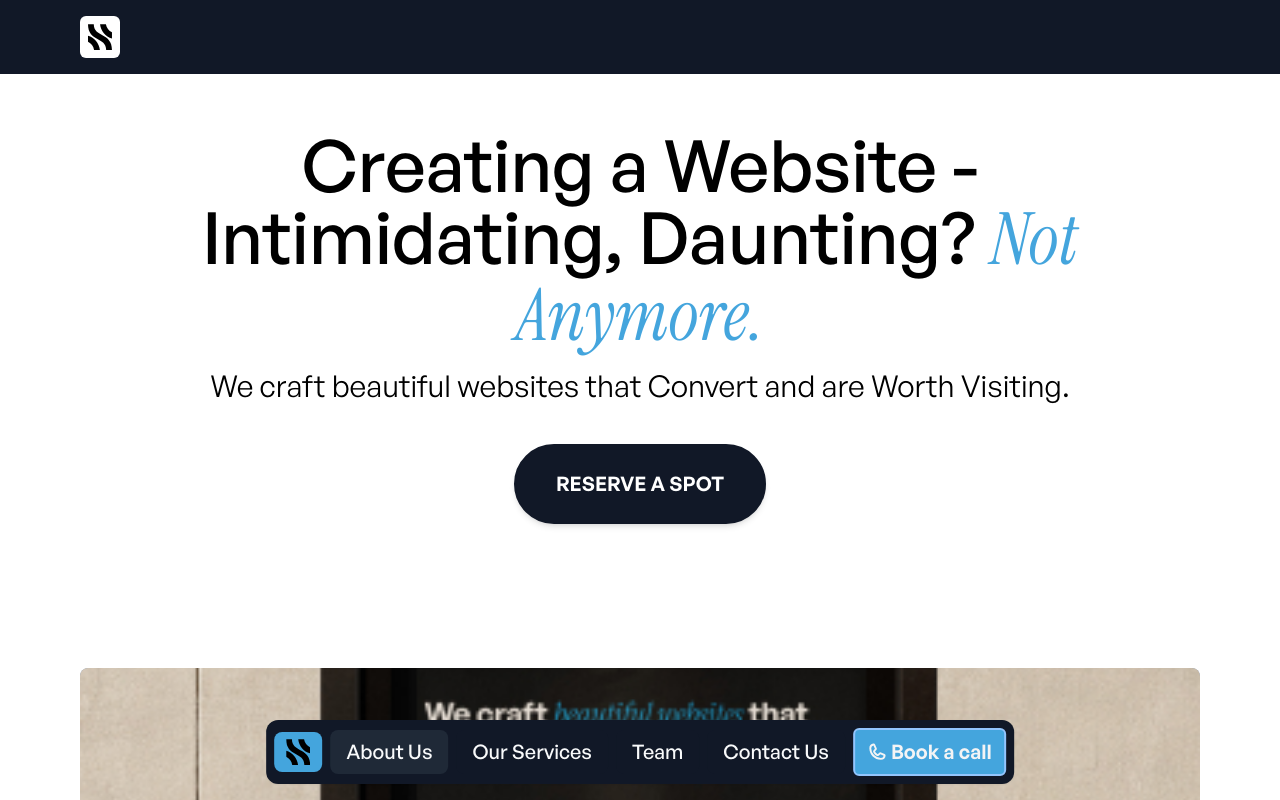
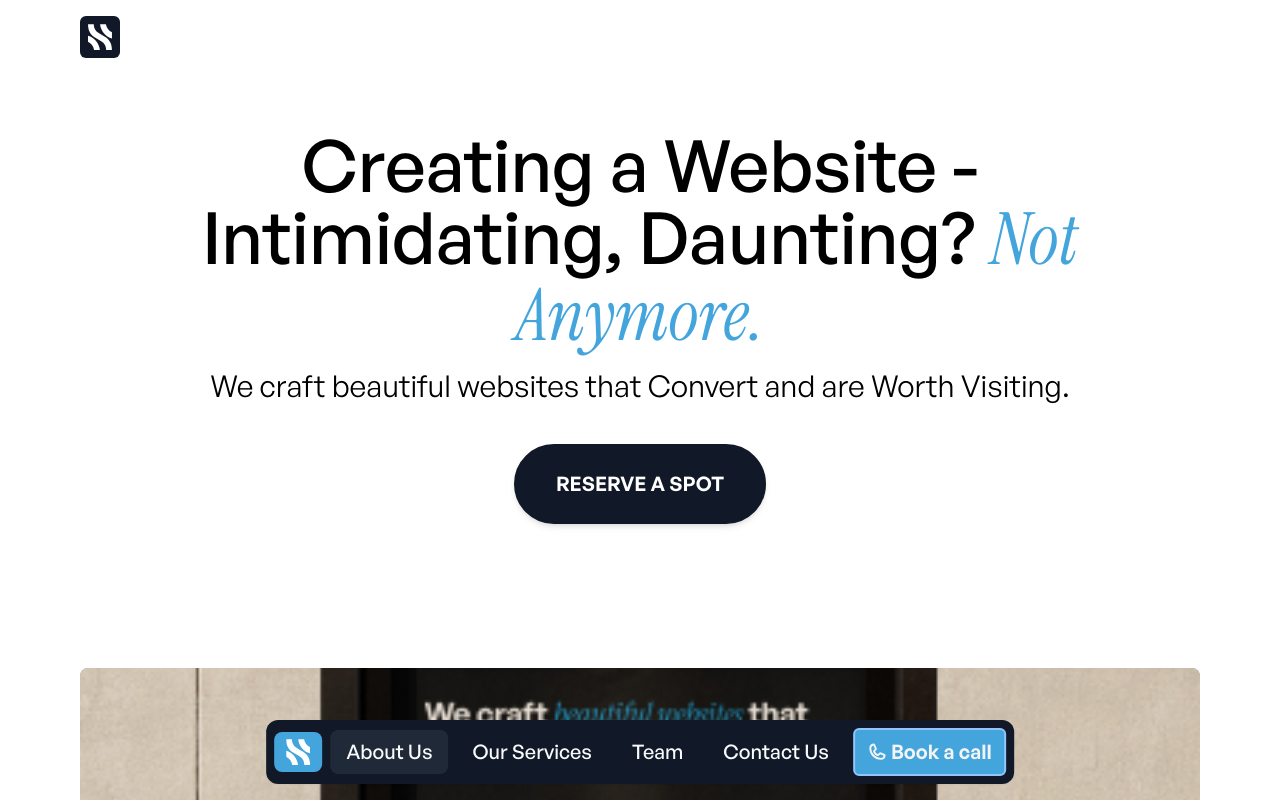
Before and after one commit to simonlearnscoding/sidebusiness-landing-page, a Next.js app: page / in a window 1280 px wide. Shown: the top 800 px of the page. Built offline with nearby package versions, Linux system fonts and the light colour scheme.

Commit message:
reversed top logo thing

```diff
--- a/src/app/components/Navbar.tsx
+++ b/src/app/components/Navbar.tsx
@@ -33,10 +33,10 @@ const TopLogo = ({ isDarkMode }) => {
   return (
     <div className="">
       <div
-        className={`fixed top-0 py-4  z-50 ${isDarkMode ? "bg-white" : "bg-gray-900"} w-full`}
+        className={`fixed animate-all  duration-600 top-0 py-4  z-50 ${!isDarkMode ? "bg-white" : "bg-gray-900"} w-full`}
       >
         <div
-          className={`font-sans  w-fit  text-xl p-2 rounded-md ${isDarkMode ? " bg-white text-gray-900" : " bg-white text-gray-50"}  sm:mx-10 lg:mx-20   h-fit   font-normal`}
+          className={`font-sans  animate-all  duration-600  w-fit  text-xl p-2 rounded-md ${!isDarkMode ? " bg-gray-900 text-gray-900" : " bg-gray-900 text-gray-50"}  sm:mx-10 lg:mx-20   h-fit   font-normal`}
         >
           <Image src="/Logo.svg" alt="Logo" width={24} height={24} />
         </div>
--- a/src/app/globals.css
+++ b/src/app/globals.css
@@ -124,7 +124,7 @@ body {
     @apply font-sans  text-black lg:text-8xl md:text-7xl sm:block  sm:text-7xl text-5xl;
   }
   p {
-    @apply text-2xl lg:text-3xl tracking-[-2%] text-black font-sans;
+    @apply lg:text-3xl tracking-[-2%] text-black font-sans;
   }
   :root {
     --background: 0 0% 100%;
--- a/src/app/modules/Team/TeamMember.tsx
+++ b/src/app/modules/Team/TeamMember.tsx
@@ -59,7 +59,7 @@ const TeamMember = ({ data }: { data: MemberProps }) => {
         {/* Back Side */}
         <div className="absolute inset-0 w-full h-full [backface-visibility:hidden] [transform:rotateY(180deg)] bg-gray-800 rounded-3xl border-zinc-300 border-solid border-[1px]">
           <div className="p-5 lg:px-8 flex flex-col h-full">
-            <div className="rounded-full h-28 w-28  mx-auto bg-blue-300 relative">
+            <div className="rounded-full lg:mt-4 h-28 w-28  mx-auto bg-blue-300 relative">
               {" "}
               <Image
                 fill
@@ -69,7 +69,7 @@ const TeamMember = ({ data }: { data: MemberProps }) => {
                 alt={data.name}
               />
             </div>
-            <p className="my-auto text-white md:text-xl text-lg lg:text-2xl">
+            <p className="my-auto text-white text-xl xl:text-2xl 2xl:text-3xl">
               {data.description}
             </p>
             <div className="mt-auto ml-auto pb-4">
--- a/src/app/modules/Team/index.tsx
+++ b/src/app/modules/Team/index.tsx
@@ -5,7 +5,7 @@ const MeetTheTeam = ({ id }: { id: string }) => {
   return (
     <section
       id={id}
-      className="flex lg:mt-4 mb-4 flex-col flex-1 h-screen  w-screen"
+      className="flex lg:mt-4 mb-4 flex-col flex-1 2xl:h-screen h-[800px] xl:h-[1000px]  w-screen"
     >
       <TextArea />
       <TeamArea />
```
Also changed, not shown: public/Logo.svg.
